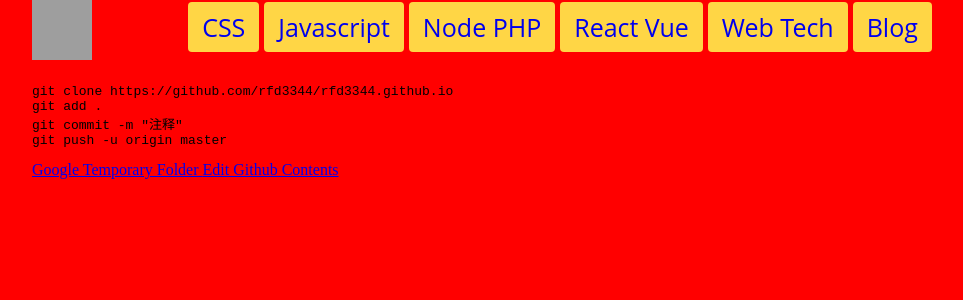
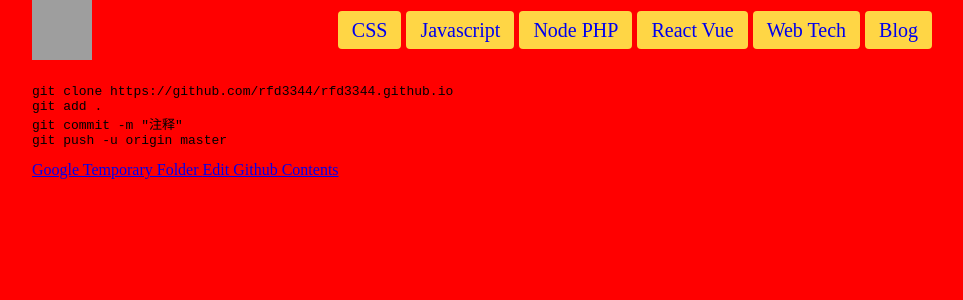
Before and after one commit to rfd3344a/rfd3344.github.io, a Jekyll site: the page built from index.html, in a window 1280 px wide. Shown: the top 300 px of the page, without its empty margins (158-1121 px from the left). Built offline with Jekyll 4.4.1, drawn with Linux system fonts in a browser that asks for light colours; some web fonts are replaced; grey boxes are pictures that could not be loaded.

Commit message:
Update general.css

```diff
--- a/css/general.css
+++ b/css/general.css
@@ -24,7 +24,7 @@ body{
 }
 .masthead nav a{
     text-decoration: none;
-    font: 400 25px/55px Sniglet,"Open Sans",sans-serif;
+    font-family: 'Sniglet', cursive;
     background: #ffd645;
     padding: 8px 14px;
     border-radius: 4px;
```
